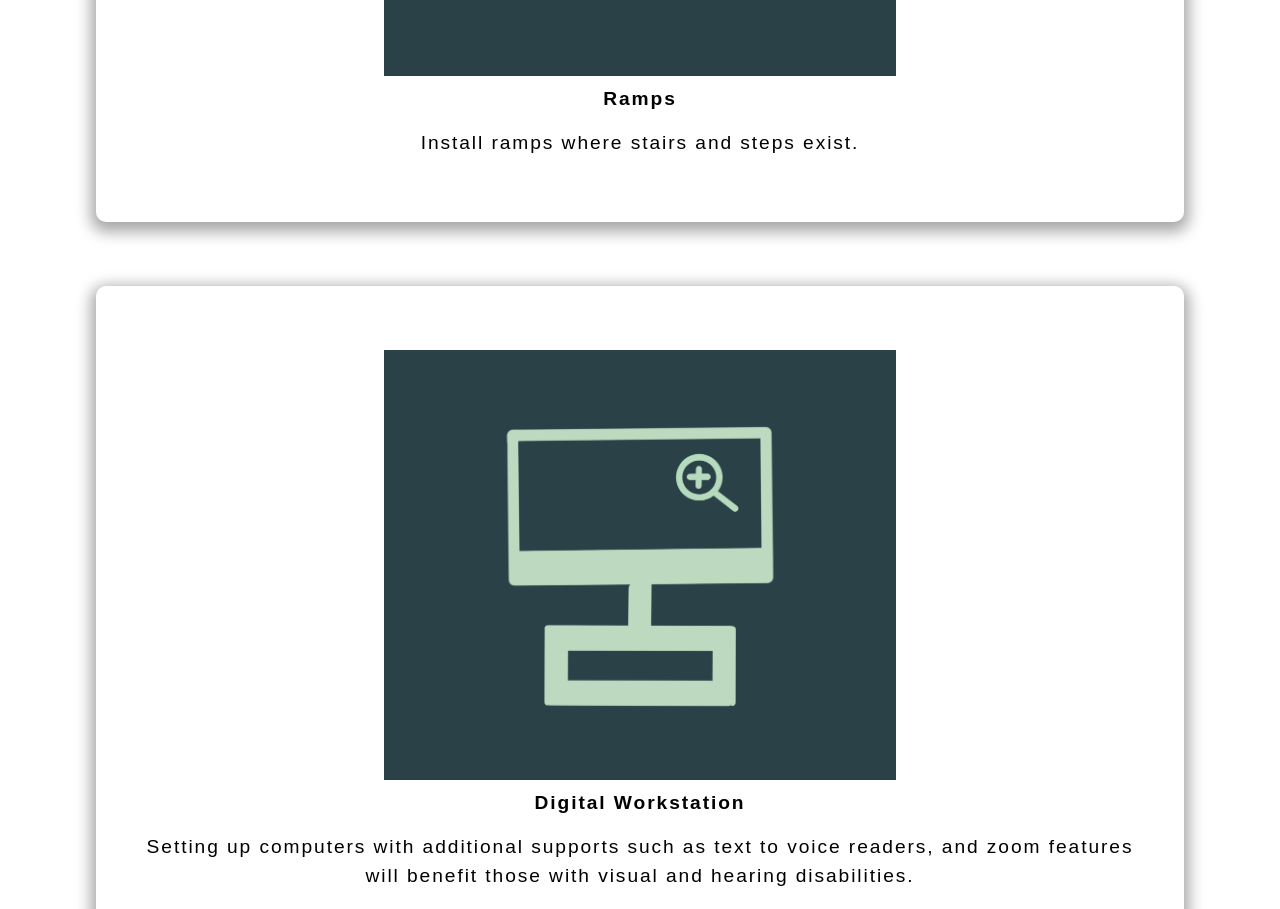
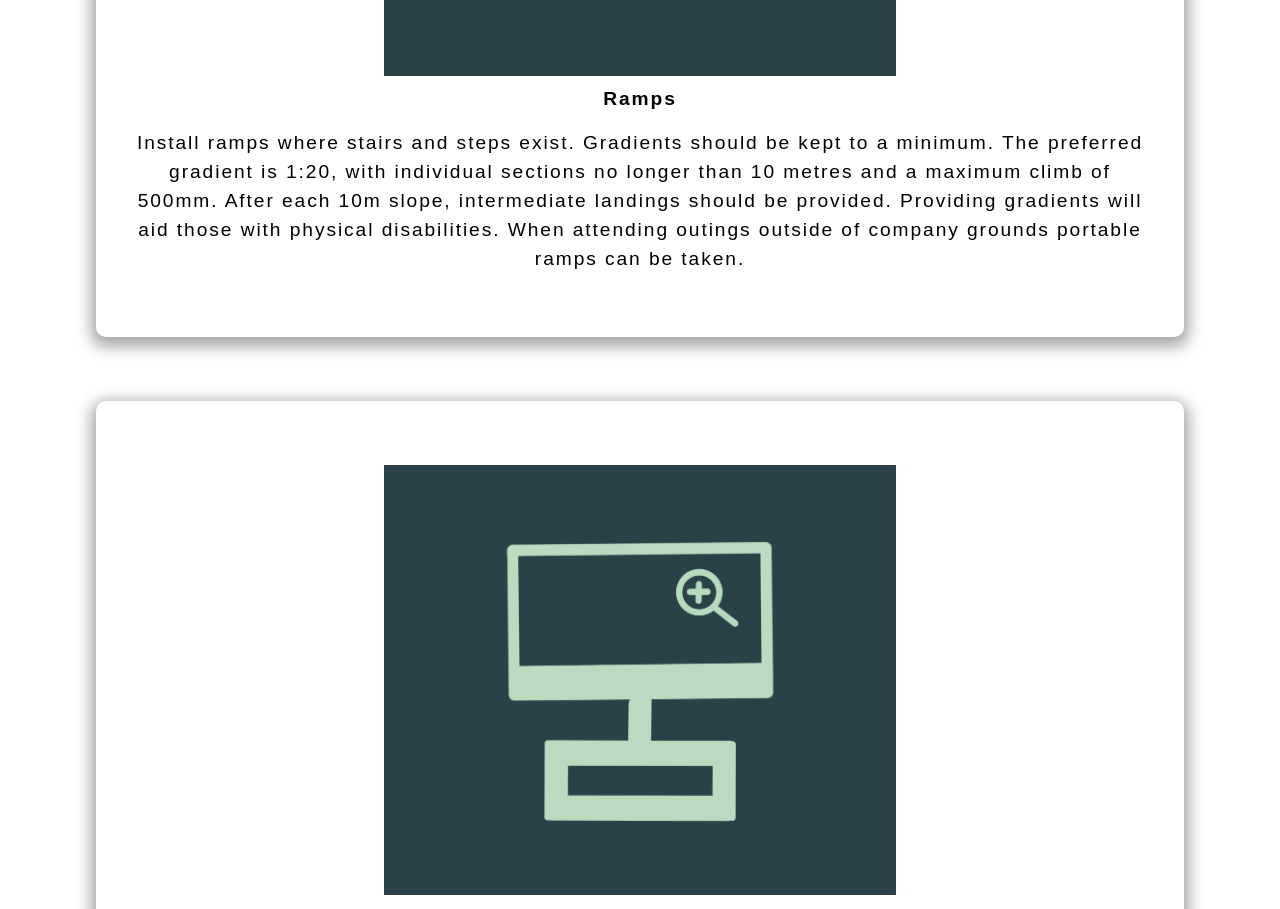
Before and after one commit to aidant842/Trust-in-SODA-Hackathon, a React (Create React App) app in the folder space4all/: page /accessories in a window 1280 px wide. Shown: the part 3820-4729 px from the top of the page. Built offline with nearby package versions, Linux system fonts and the light colour scheme.

Commit message:
add content about ramps on accessories page

```diff
--- a/space4all/src/components/Products/Products.js
+++ b/space4all/src/components/Products/Products.js
@@ -37,7 +37,7 @@ export const Products = [
         imgWidth: "50%",
         imgHeight: "auto",
         heading: "Ramps",
-        text: "Install ramps where stairs and steps exist.",
+        text: "Install ramps where stairs and steps exist. Gradients should be kept to a minimum. The preferred gradient is 1:20, with individual sections no longer than 10 metres and a maximum climb of 500mm. After each 10m slope, intermediate landings should be provided. Providing gradients will aid those with physical disabilities. When attending outings outside of company grounds portable ramps can be taken.",
     },
     {
         imageSrc: digitalBrowser,
```
